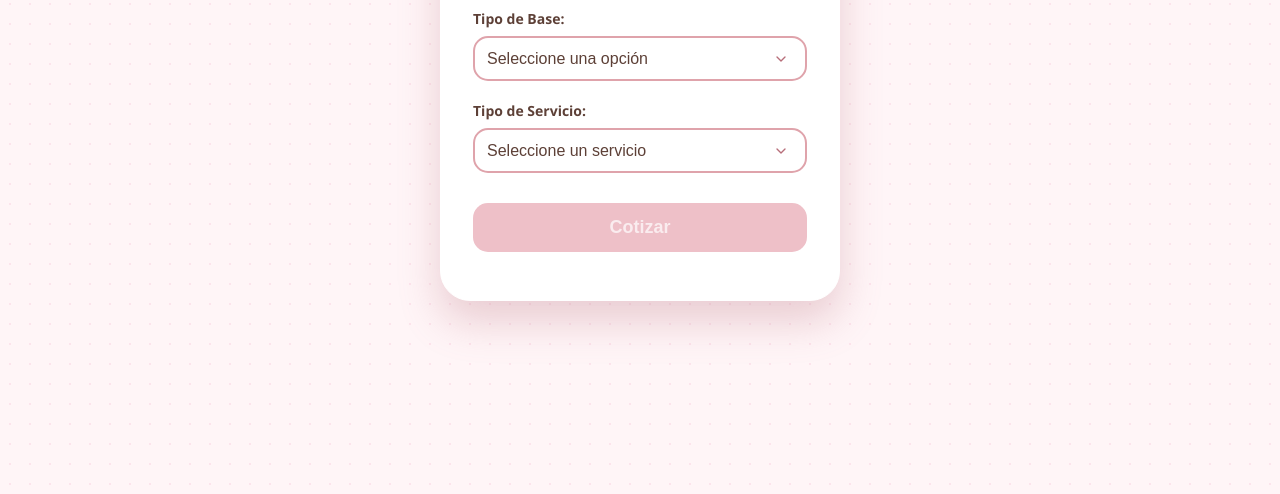
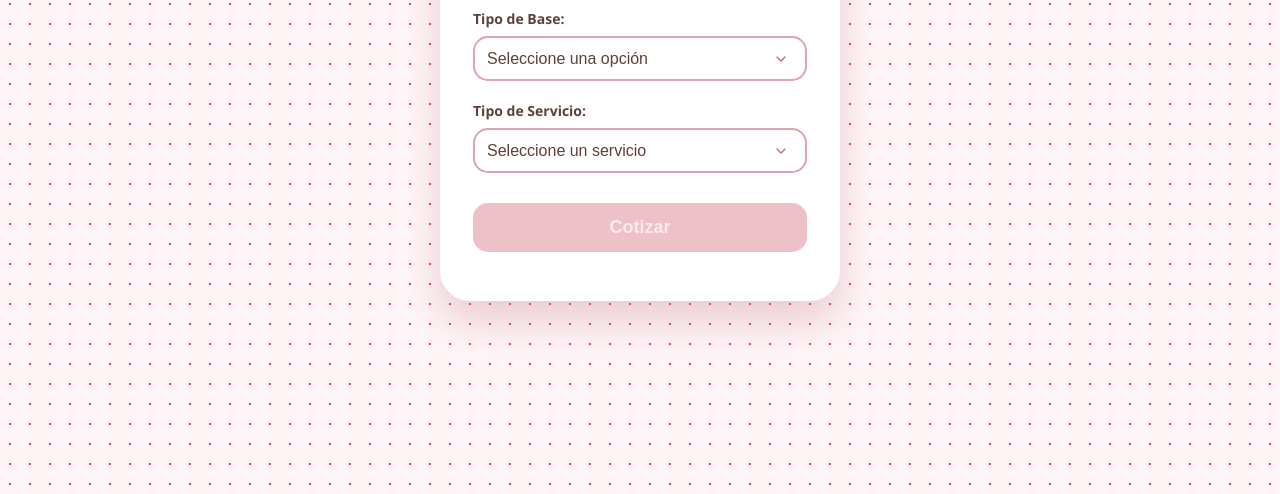
Before and after one commit to andrucol/mi-boton, a website: page public/cotizador/index.html in a window 1280 px wide. Shown: the part 306-800 px from the top of the page. Drawn offline with Linux system fonts and the light colour scheme.

Commit message:
prueba inicial

```diff
--- a/public/cotizador/style.css
+++ b/public/cotizador/style.css
@@ -18,7 +18,7 @@ body {
     align-items: center;
     min-height: 100vh;
     background-color: var(--rosa-pastel);
-    background-image: radial-gradient(#fce4ec 1px, transparent 1px);
+    background-image: radial-gradient(#e83b75 1px, transparent 1px);
     background-size: 20px 20px;
     color: var(--texto-oscuro);
 }
```
